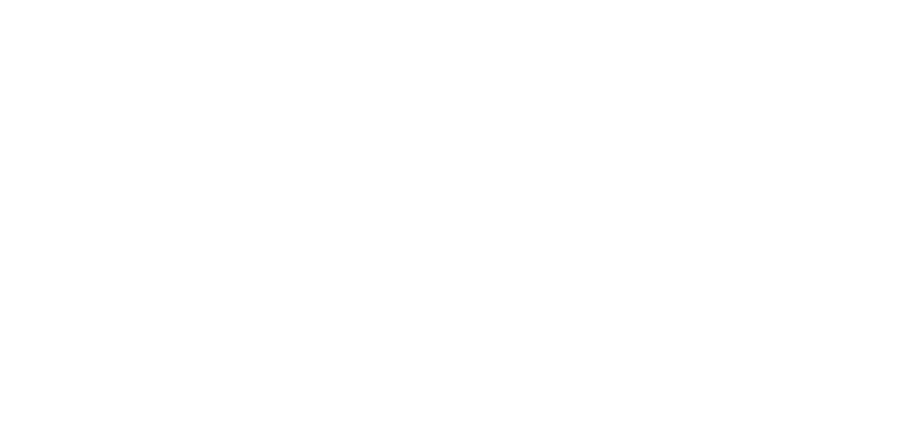
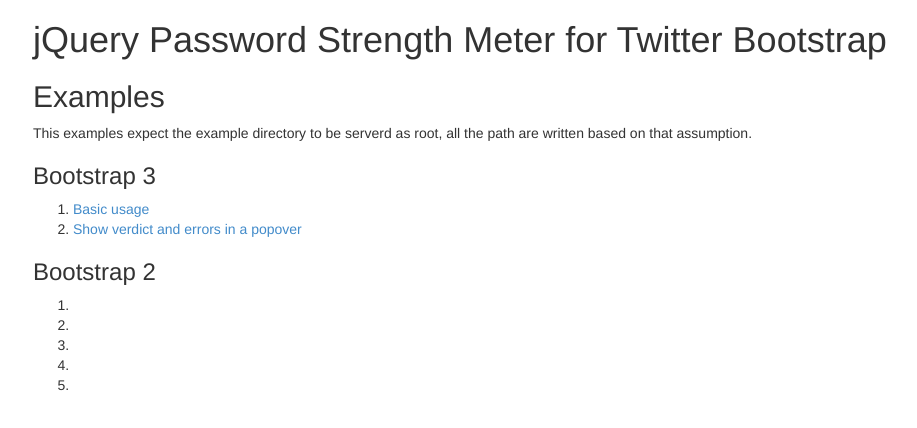
Before and after one commit to tanepiper/jquery.ui.pwstrength, a plain HTML site: page examples/index.html in a window 1280 px wide. Shown: the whole page, without its empty margins (37-954 px from the left). Drawn offline with Linux system fonts and the light colour scheme.

Commit message:
Create examples index and redo the basic b3 one

```diff
--- a/examples/index.html
+++ b/examples/index.html
@@ -1 +1,30 @@
-<html></html>
+<!DOCTYPE html>
+<html>
+<head>
+    <title>jQuery Password Strength Meter for Twitter Bootstrap Examples</title>
+    <link rel="stylesheet" media="screen" href="bootstrap3/bootstrap3.css" />
+</head>
+<body>
+    <div class="container">
+        <div class="row"><div class="col-sm-12">
+            <h1>jQuery Password Strength Meter for Twitter Bootstrap</h1>
+            <h2>Examples</h2>
+            <p>This examples expect the example directory to be serverd as
+            root, all the path are written based on that assumption.</p>
+            <h3>Bootstrap 3</h3>
+            <ol>
+                <li><a href="bootstrap3/index.html">Basic usage</a></li>
+                <li><a href="bootstrap3/popover.html">Show verdict and errors in a popover</a></li>
+            </ol>
+            <h3>Bootstrap 2</h3>
+            <ol>
+                <li><a href="bootstrap2/"></a></li>
+                <li><a href="bootstrap2/"></a></li>
+                <li><a href="bootstrap2/"></a></li>
+                <li><a href="bootstrap2/"></a></li>
+                <li><a href="bootstrap2/"></a></li>
+            </ol>
+        </div></div>
+    </div>
+</body>
+</html>
```
Also changed, not shown: examples/bootstrap3/index.html (renamed from examples/bootstrap3/bootstrap3.html, +10 -9 lines), examples/bootstrap3/popover.html (renamed from examples/bootstrap3/popover_bootstrap3.html).
